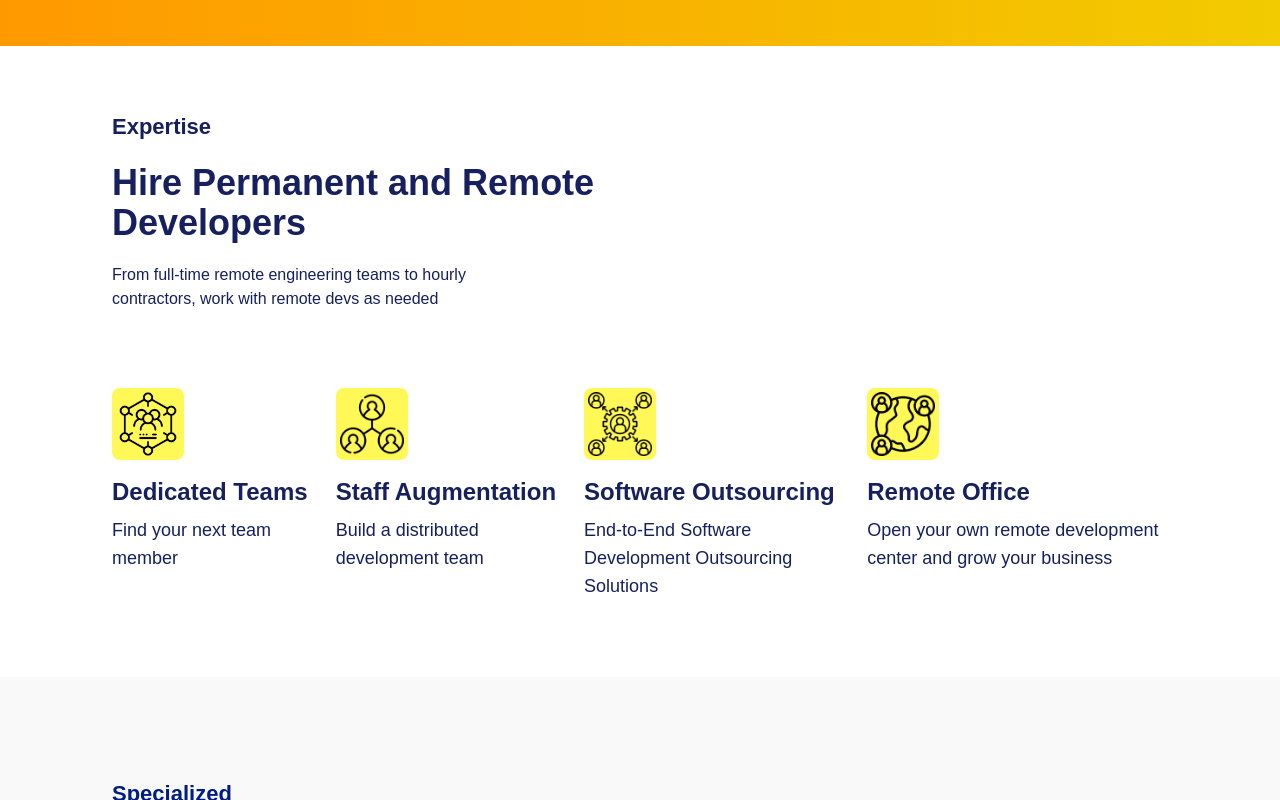
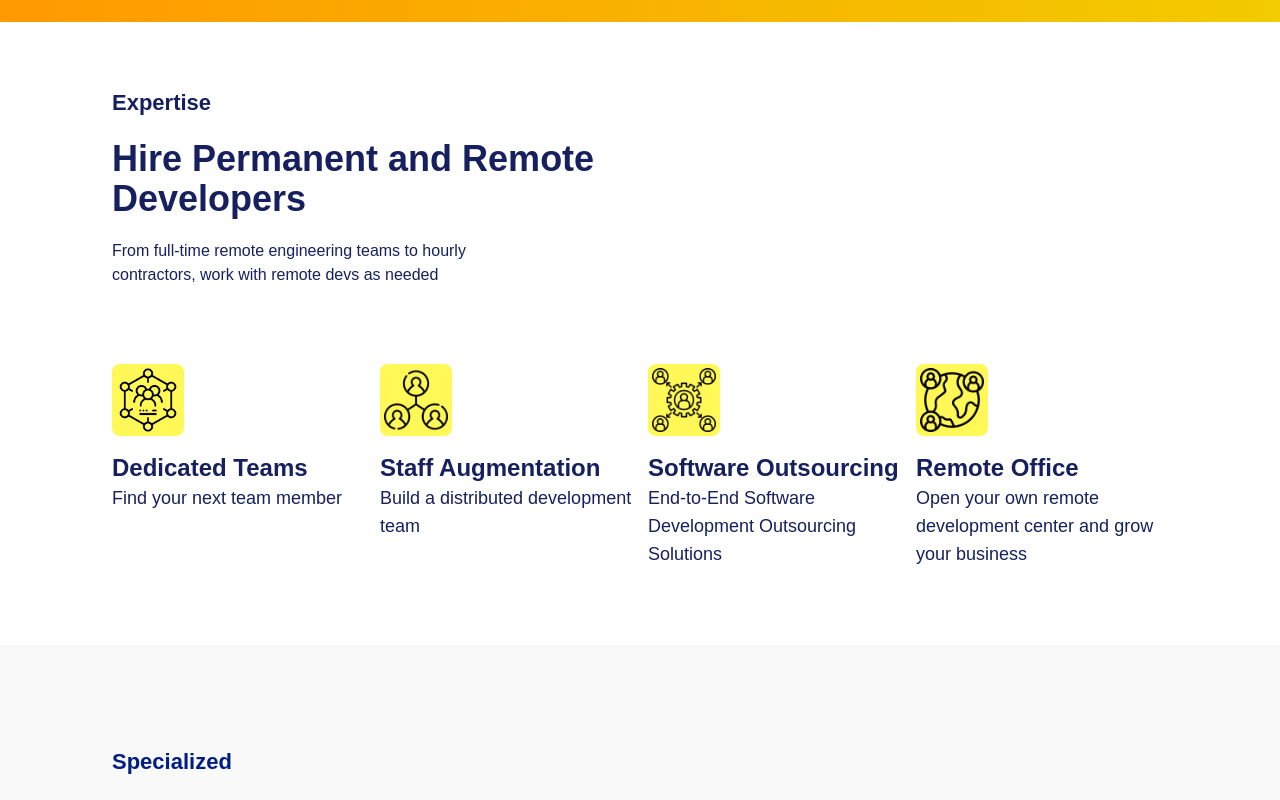
Before and after one commit to davdev14/landing-page01, a website: page index.html in a window 1280 px wide. Shown: the part 1508-2308 px from the top of the page. Drawn offline with Linux system fonts and the light colour scheme.

Commit message:
corrections made on home page

```diff
--- a/index.html
+++ b/index.html
@@ -132,22 +132,21 @@
                 testers, and leaders.
               </p>
             </div>
-            <div class="lg:flex lg:justify-start lg:items-baseline xl:gap-x-12 2xl:gap-x-16 text-[#16205f]">
+            <div class="lg:flex lg:justify-start lg:items-baseline xl:gap-x-6 2xl:gap-x-14 text-[#16205f]">
               <div class="flex flex-col lg:flex-row justify-center items-center lg:items-start gap-x-4">
                 <img
-                  class="mt-[77px] bg-[#fff856] rounded-lg lg:w-12 xl:w-[70px]"
+                  class="mt-[77px] bg-[#fff856] rounded-lg lg:w-12"
                   src="/assets/images/cube 1.png"
                   alt="image"
                 />
                 <div
-                  class="flex justify-center items-start flex-col lg:items-start mt-8 2xl:w-[400px]"
+                  class="flex justify-center items-start flex-col lg:items-start mt-8"
                 >
                   <p class="mt-[39px] text-[22px] lg:text-xl xl:text-2xl font-semibold capitalize">
                     Architect your Solution
                   </p>
                   <p class="text-base mt-3">
-                    Our team in on your operational, technological, and strategic challenges through an in-depth understanding of your
-                    business. We design a strategic roadmap to guide your result-oriented goals.
+                    Our team in on your operational, technological, and strategic challenges through an in-depth understanding of your business. We design a strategic roadmap to guide your result-oriented goals.
                   </p>
                 </div>
               </div>
@@ -155,7 +154,7 @@
                 class="lg:flex hidden justify-center items-center lg:items-start gap-x-4"
               >
                 <img
-                  class="mt-[77px] bg-[#fff856] rounded-lg p-1 lg:w-12 xl:w-[70px]"
+                  class="mt-[77px] bg-[#fff856] rounded-lg p-1 lg:w-12"
                   src="/assets/images/software-application 1.png"
                   alt="image"
                 />
@@ -176,7 +175,7 @@
                 class="lg:flex hidden justify-center items-center lg:items-start gap-x-4"
               >
                 <img
-                  class="mt-[77px] bg-[#fff856] rounded-lg p-1 lg:w-12 xl:w-[70px]"
+                  class="mt-[77px] bg-[#fff856] rounded-lg p-1 lg:w-12"
                   src="/assets/images/technical-support 1.png"
                   alt="image"
                 />
@@ -262,20 +261,21 @@
             with remote devs as needed
           </p>
         </div>
-        <div class="lg:flex items-baseline gap-x-7 3xl:gap-x-14">
+        <div class="lg:grid grid-cols-4 items-baseline gap-x-4">
           <div class="flex justify-center items-center flex-col lg:items-start">
             <img
               class="mt-[77px] bg-[#fff856] rounded-lg p-1 lg:w-[72px]"
               src="./assets/icons/link 1.png"
               alt="image"
             />
-
+            <div>
               <p
-              class="pt-4 text-2xl font-semibold capitalize xl:w-max"
+              class="pt-4 text-2xl font-semibold capitalize "
             >
               dedicated teams
             </p>
-            <p class="text-lg pt-2 2xl:w-max">Find your next team member</p>
+            <p class="text-lg">Find your next team member</p>
+            </div>
           </div>
           <div
             class="lg:flex justify-center items-center flex-col lg:items-start hidden"
@@ -285,10 +285,12 @@
               src="./assets/icons/management 1.png"
               alt="image"
             />
-            <p class="pt-4 text-2xl font-semibold capitalize xl:w-max">
+            <div>
+              <p class="pt-4 text-2xl font-semibold capitalize ">
                 Staff Augmentation
               </p>
-            <p class="text-lg pt-2 2xl:w-max">Build a distributed development team</p>
+              <p class="text-lg">Build a distributed development team</p>
+            </div>
           </div>
           <div
             class="lg:flex justify-center items-center flex-col lg:items-start hidden"
@@ -298,12 +300,14 @@
               src="./assets/icons/outsourcing 1.png"
               alt="image"
             />
-            <p class="pt-4 text-2xl font-semibold capitalize xl:w-max">
+            <div class="">
+              <p class="pt-4 text-2xl font-semibold capitalize">
                 Software Outsourcing
               </p>
-            <p class="text-lg pt-2 2xl:w-[312px]">
+              <p class="text-lg">
                 End-to-End Software Development Outsourcing Solutions
               </p>
+            </div>
           </div>
           <div
             class="lg:flex justify-center items-center flex-col lg:items-start hidden"
@@ -313,14 +317,16 @@
               src="./assets/icons/shield 1.png"
               alt="image"
             />
+            <div class="">
               <p
-              class="pt-4 text-2xl font-semibold capitalize xl:w-max"
+              class="pt-4 text-2xl font-semibold capitalize "
             >
               Remote Office
             </p>
-            <p class="text-lg pt-2 2xl:w-[340px]">
+            <p class="text-lg">
               Open your own remote development center and grow your business
             </p>
+            </div>
           </div>
         </div>
         <div
--- a/tailwind.config.js
+++ b/tailwind.config.js
@@ -11,7 +11,6 @@ module.exports = {
         "md": "768px",
         "lg": "1024px",
         "xl": "1280px",
-
       },
       screens: {
         "ls": "320px",
```
Also changed, not shown: dist/index.css. Lines whose indentation alone changed are shown as unchanged.
